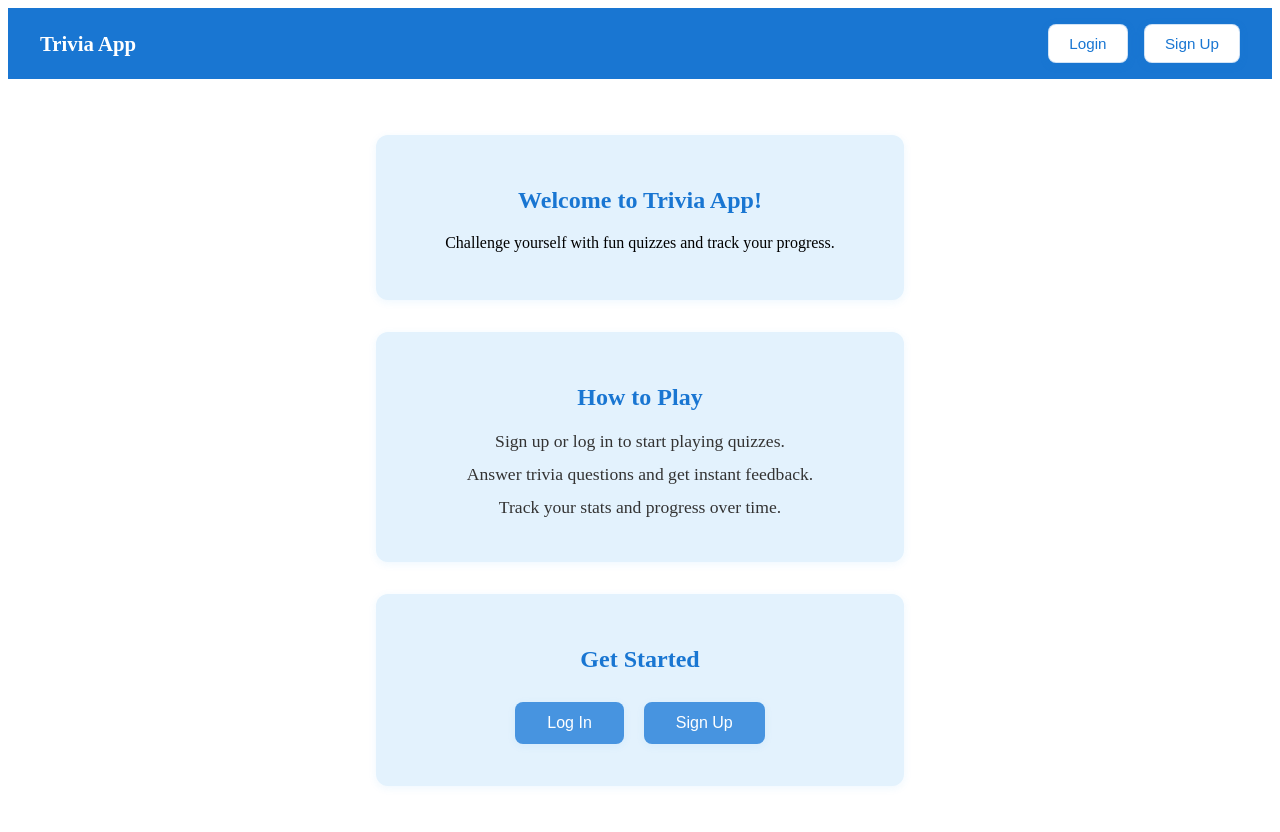
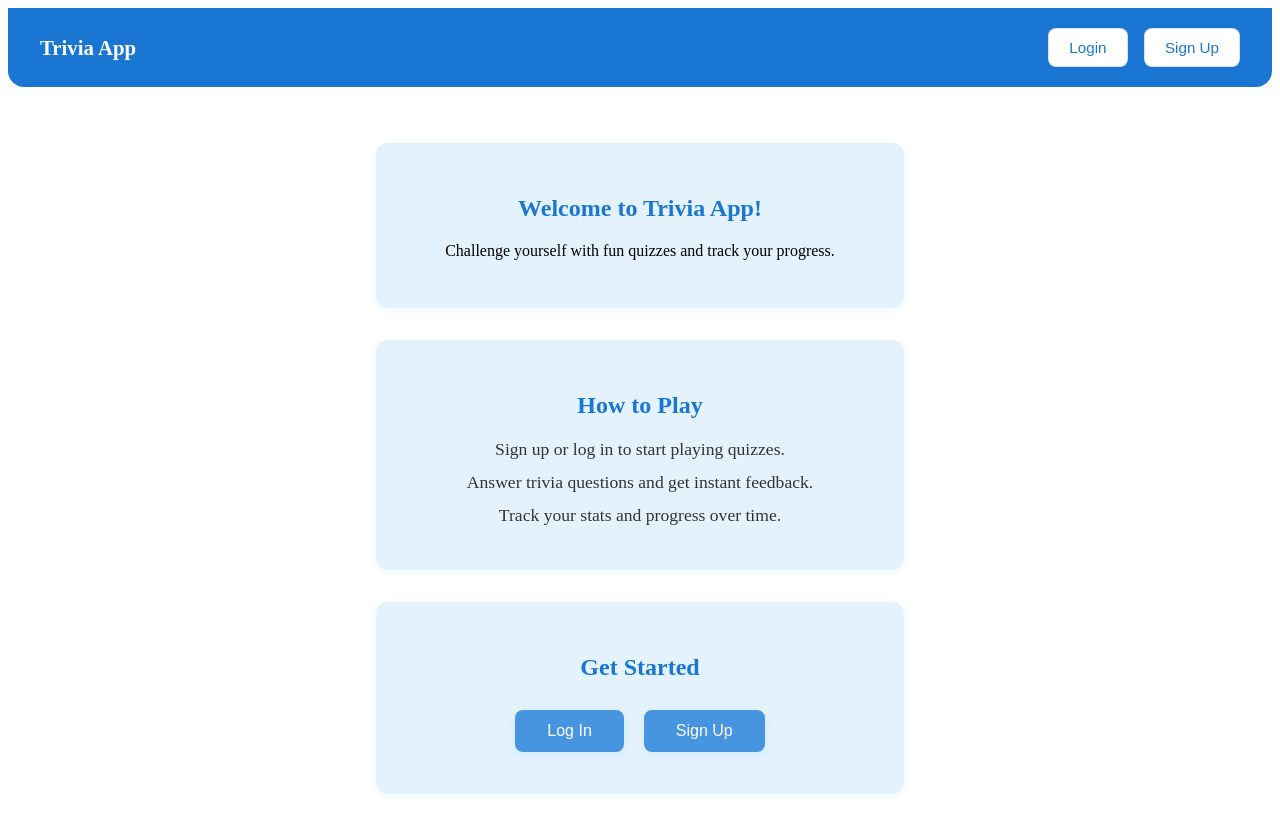
Before and after one commit to shamitsoni/Quiz-App, a React (Vite) app in the folder client/: page / in a window 1280 px wide. Built offline with nearby package versions, Linux system fonts and the light colour scheme; no server answers.

Commit message:
feat: Add rounded corners and padding to navbar
- Apply rounded corners to bottom of navbar only
- Increase padding top and button of navbar

```diff
--- a/client/src/components/Home/Home.css
+++ b/client/src/components/Home/Home.css
@@ -72,11 +72,12 @@
   align-items: center;
   justify-content: space-between;
   width: 100%;
-  padding: 16px 32px;
+  padding: 20px 32px;
   background: #1976d2;
   color: #fff;
   box-sizing: border-box;
   margin-bottom: 24px;
+  border-radius: 0 0 16px 16px;
 }
 
 .navbar-btn {
```
